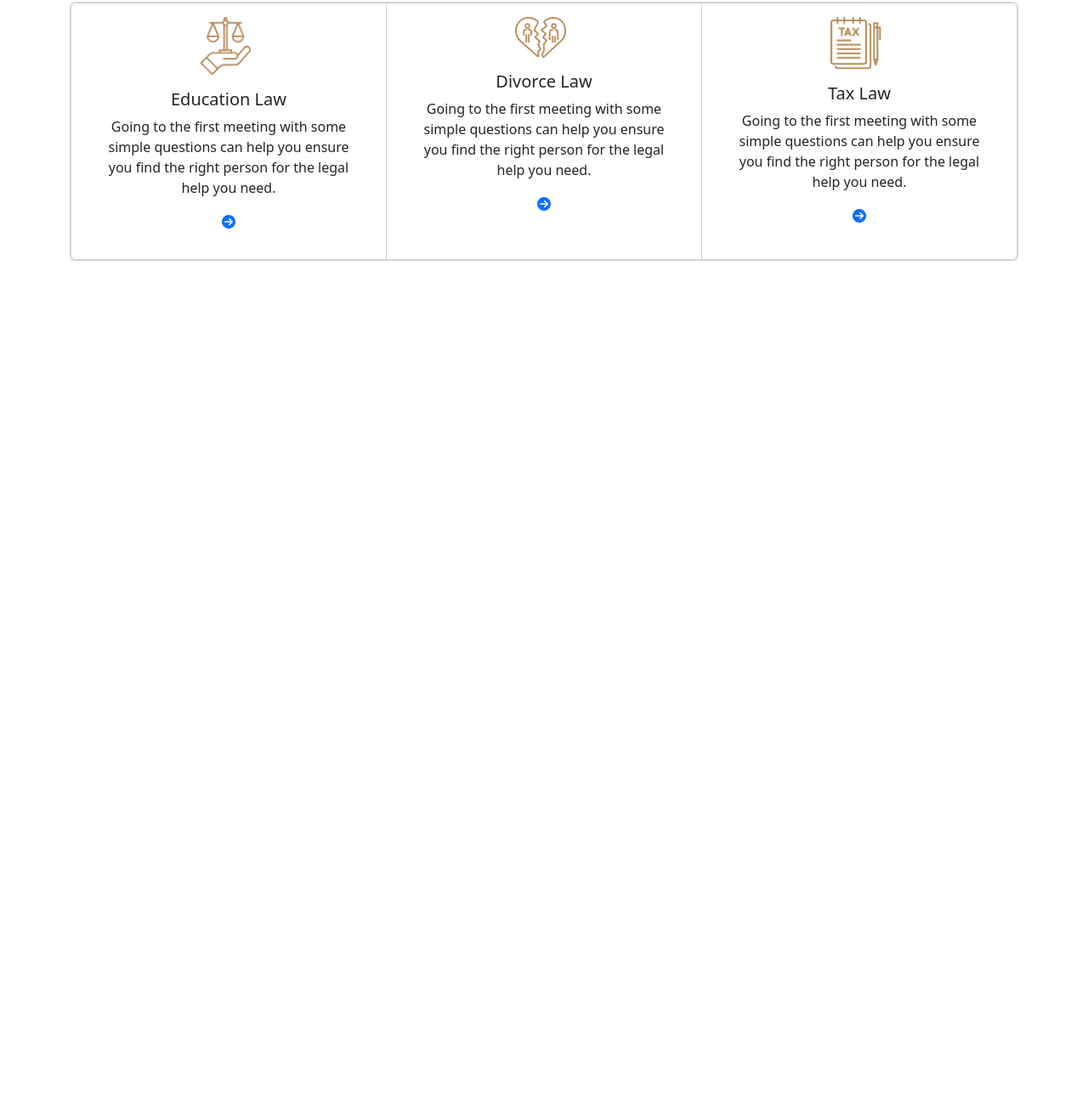
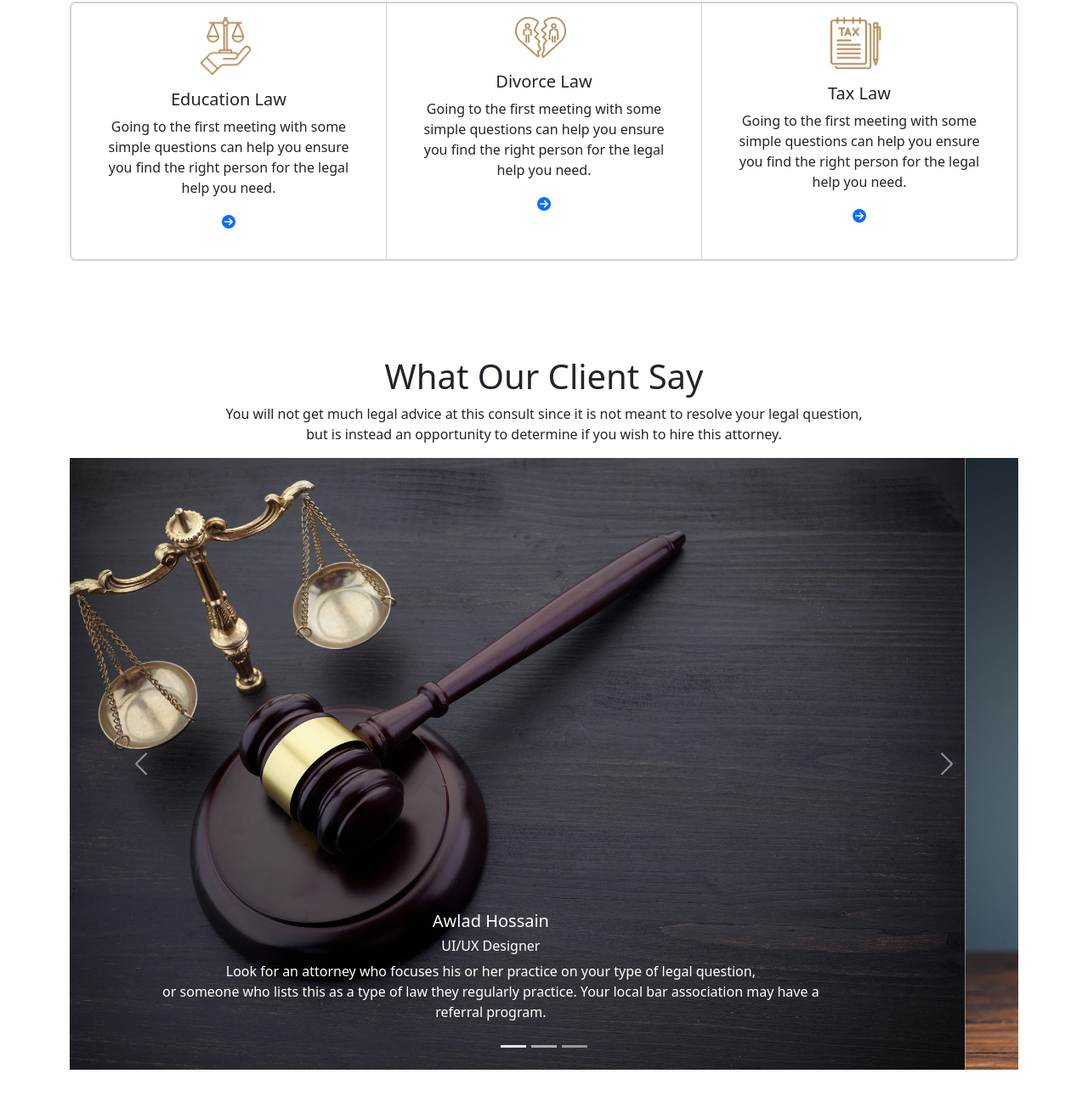
Before and after one commit to MoriamAkterSwarna/b7-legal-house, a plain HTML site: page index.html in a window 1280 px wide. Shown: the part 1358-2655 px from the top of the page at 85% size. Before the commit the page ends 1729 px from the top, so only its background shows below. Drawn offline with nearby package versions, Linux system fonts and the light colour scheme.

Commit message:
carousel added

```diff
--- a/index.html
+++ b/index.html
@@ -188,6 +188,56 @@
     </main>
     <!-- main section end -->
 
+    <!-- client section start -->
+    <section class="container text-center py-5">
+        <h1>What Our Client Say</h1>
+        <p>You will not get much legal advice at this consult since it is not meant to resolve your legal question, <br> but is instead an opportunity to determine if you wish to hire this attorney.</p>
+
+        <div id="carouselExampleCaptions" class="carousel slide" data-bs-ride="carousel">
+          <div class="carousel-indicators">
+            <button type="button" data-bs-target="#carouselExampleCaptions" data-bs-slide-to="0" class="active" aria-current="true" aria-label="Slide 1"></button>
+            <button type="button" data-bs-target="#carouselExampleCaptions" data-bs-slide-to="1" aria-label="Slide 2"></button>
+            <button type="button" data-bs-target="#carouselExampleCaptions" data-bs-slide-to="2" aria-label="Slide 3"></button>
+          </div>
+          <div class="carousel-inner">
+            <div class="carousel-item active">
+              <img src="./images/slider-1.jpg" class="d-block w-100" alt="...">
+              <div class="carousel-caption d-none d-md-block">
+                <h5>Awlad Hossain</h5>
+                <h6>UI/UX Designer</h6>
+                <p>Look for an attorney who focuses his or her practice on your type of legal question, <br> or someone who lists this as a type of law they regularly practice. Your local bar association may have a referral program.</p>
+              </div>
+            </div>
+            <div class="carousel-item">
+              <img src="./images/slider-2.jpg" class="d-block w-100" alt="...">
+              <div class="carousel-caption d-none d-md-block">
+                <h5>Rima Khandakar</h5>
+                <h6>Web Designer</h6>
+                <p>Look for an attorney who focuses his or her practice on your type of legal question, <br> or someone who lists this as a type of law they regularly practice. Your local bar association may have a referral program.</p>
+              </div>
+            </div>
+            <div class="carousel-item">
+              <img src="./images/slider-3.jpg" class="d-block w-100" alt="...">
+              <div class="carousel-caption d-none d-md-block">
+                <h5>Amaan Hossain</h5>
+                <h6>Web Developer</h6>
+                <p>Look for an attorney who focuses his or her practice on your type of legal question, <br> or someone who lists this as a type of law they regularly practice. Your local bar association may have a referral program.</p>
+              </div>
+            </div>
+          </div>
+          <button class="carousel-control-prev" type="button" data-bs-target="#carouselExampleCaptions" data-bs-slide="prev">
+            <span class="carousel-control-prev-icon" aria-hidden="true"></span>
+            <span class="visually-hidden">Previous</span>
+          </button>
+          <button class="carousel-control-next" type="button" data-bs-target="#carouselExampleCaptions" data-bs-slide="next">
+            <span class="carousel-control-next-icon" aria-hidden="true"></span>
+            <span class="visually-hidden">Next</span>
+          </button>
+        </div>
+
+    </section>
+    <!-- client section end -->
+
 
     <script src="https://cdn.jsdelivr.net/npm/bootstrap@5.3.0-alpha1/dist/js/bootstrap.bundle.min.js" integrity="sha384-w76AqPfDkMBDXo30jS1Sgez6pr3x5MlQ1ZAGC+nuZB+EYdgRZgiwxhTBTkF7CXvN" crossorigin="anonymous"></script>
   </body>
--- a/style.css
+++ b/style.css
@@ -7,3 +7,8 @@
     width: 60px;
     margin-left: 40%;
 }
+.carousel-item img {
+    width: 100%;
+    max-height: 90vh;
+    object-fit: cover;
+}
```
